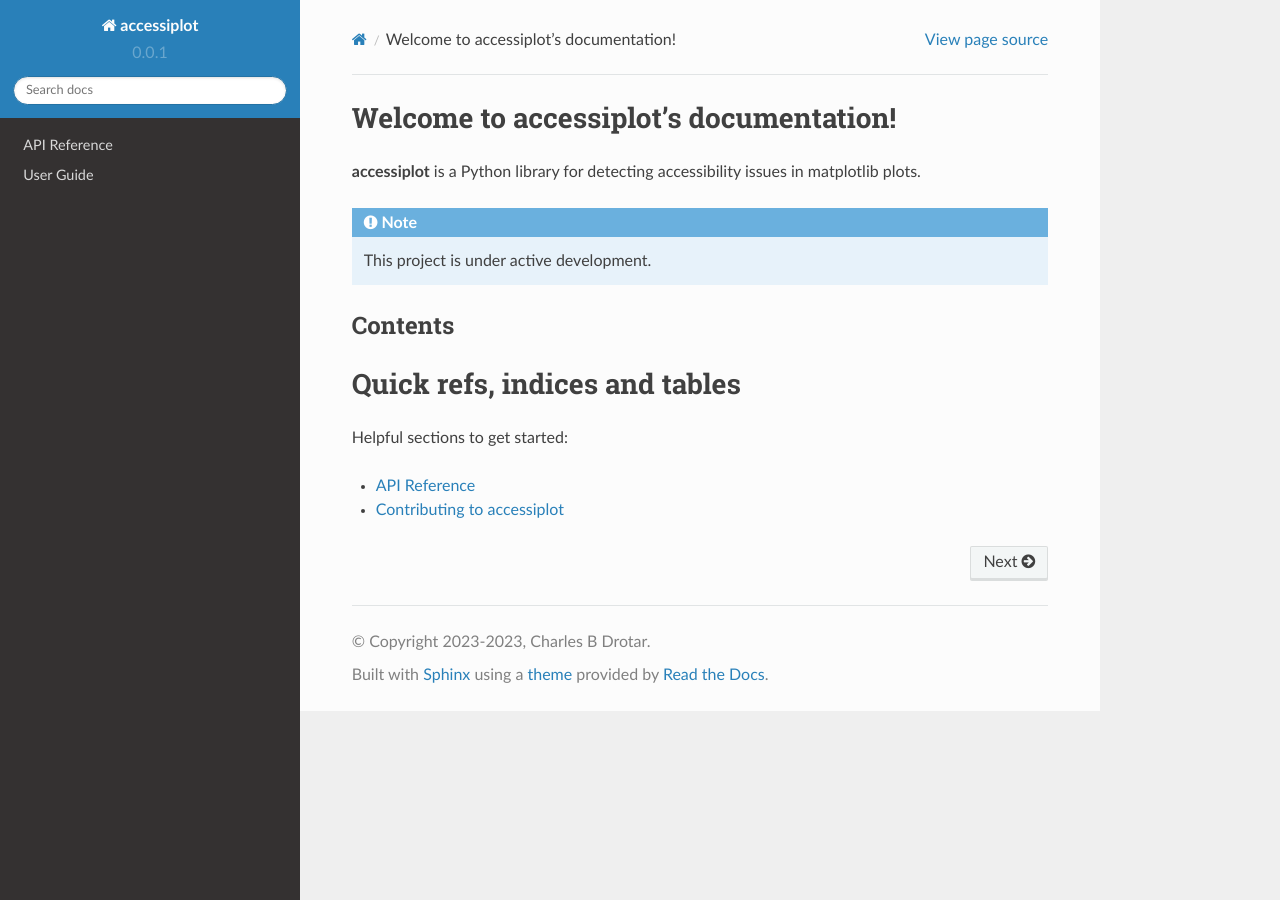
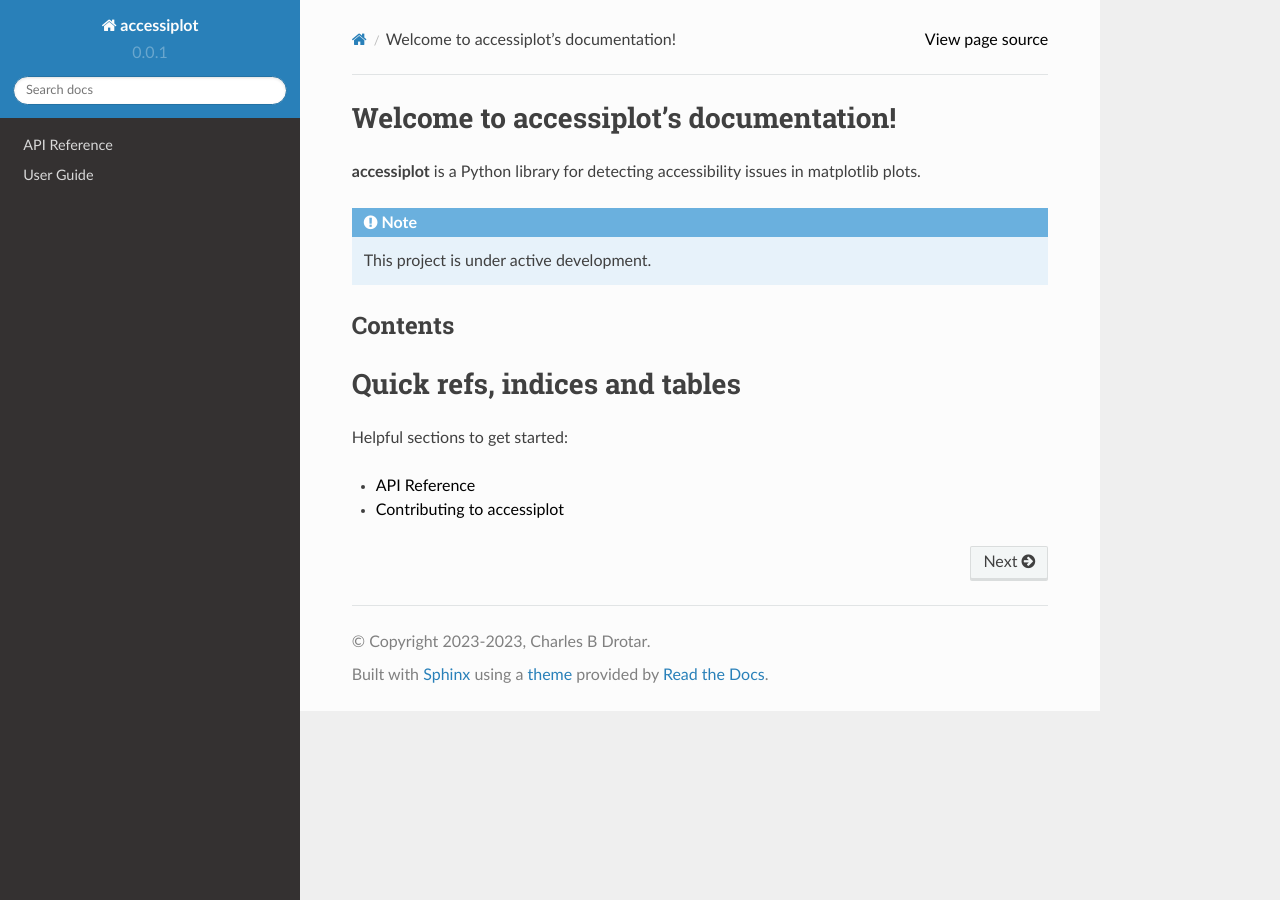
Before and after one commit to charlesdrotar/accessiplot, a Sphinx documentation site: the page built from docs/index.rst, in a window 1280 px wide. Built offline with Sphinx 7.4.7 and the Read the Docs theme 2.0.0, drawn with Linux system fonts in a browser that asks for light colours; pages that are not in the unit, such as notebooks, are missing from menus.

Commit message:
.css updates

```diff
--- a/docs/_static/css/fields.css
+++ b/docs/_static/css/fields.css
@@ -73,11 +73,12 @@ h2 > a.reference {
     font-family: Arial, sans-serif;
 }
 
+/* Fields for API reference are set to black for contrast purposes */
 a.reference > code.xref {
     background: transparent;
     border: none;
     font-size: 1.1em;
     font-family: monospace;
     padding: 2px 4px;
-    color: #2980B9 !important;
+    color: #000000 !important;
 }
--- /dev/null
+++ b/docs/_static/css/hypertext_links.css
@@ -0,0 +1,18 @@
+/* Set Hypertext links on Index Page to black */
+a.reference.internal span.std.std-ref {
+    color: #000000;
+}
+
+/* READTHEDOCS ONLY: Set github text to black */
+a.fa.fa-github {
+    color: #000000;
+}
+
+/* LOCALDEVELOPMENT ONLY: Set 'View page source' text to black*/
+li.wy-breadcrumbs-aside a{
+    color: #000000;
+}
+
+li.wy-breadcrumbs-aside a:visited{
+    color: #000000;
+}
--- a/docs/conf.py
+++ b/docs/conf.py
@@ -90,3 +90,4 @@ def setup(app):
         app.add_css_file(pth)
 
     adds('css/fields.css')  # for parameters, etc.
+    adds('css/hypertext_links.css')  # for hypertext links, etc.
```
